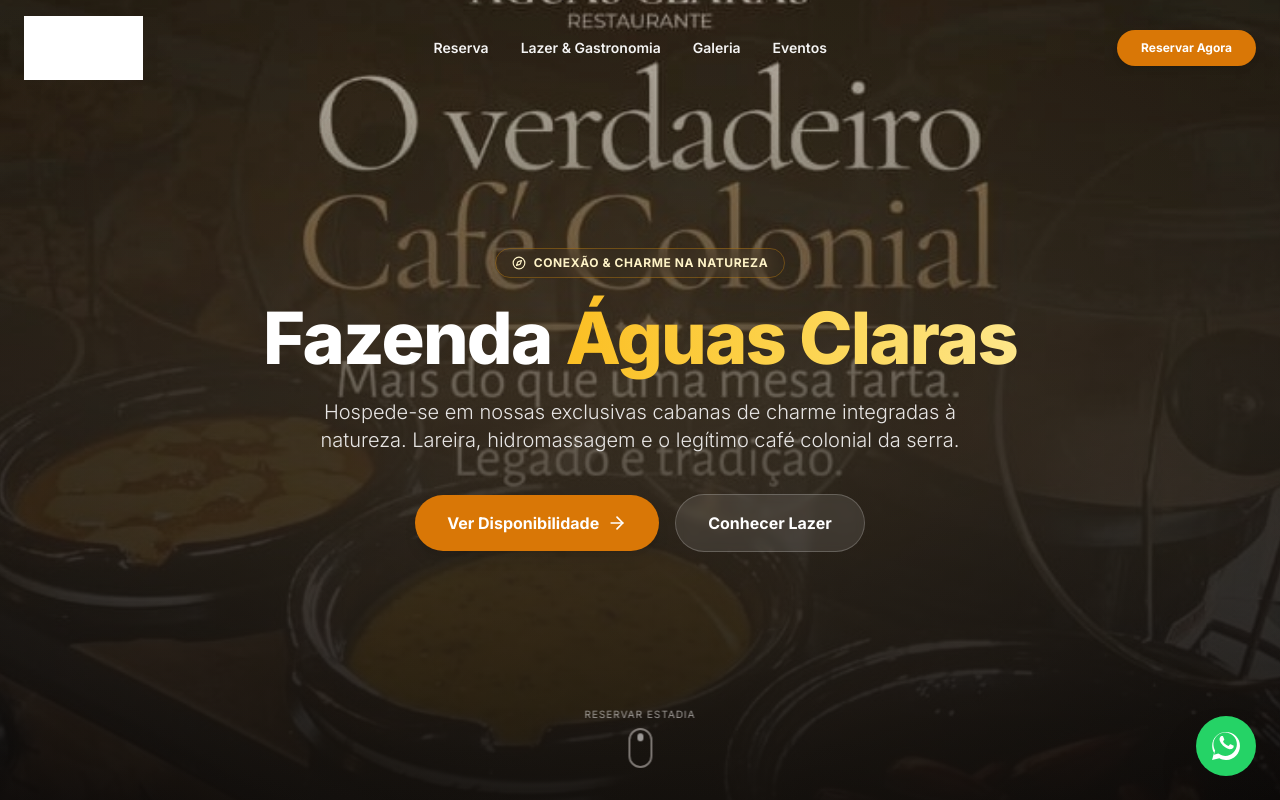
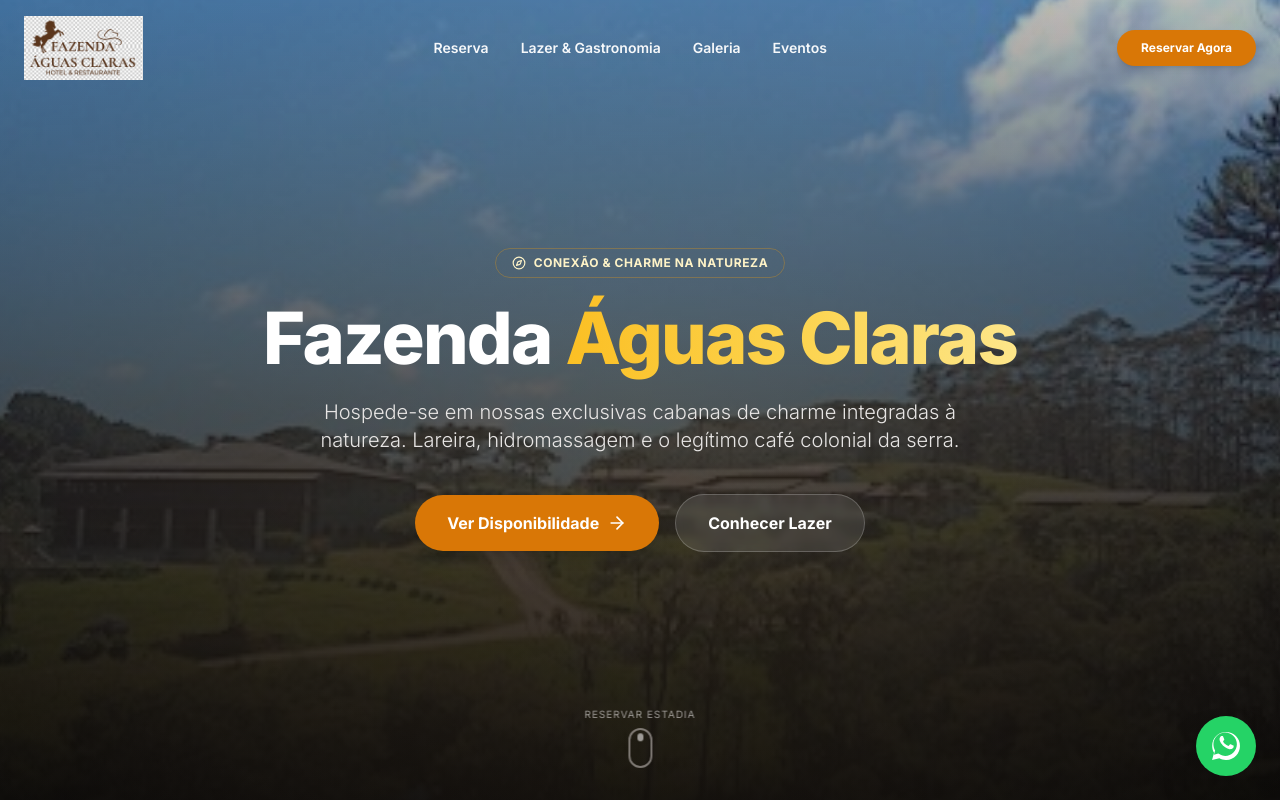
Before and after one commit to rodolf0santiag0/Hotel-Restaurante-Fazenda-guas-Claras-, a Next.js app: page / in a window 1280 px wide. Shown: the top 800 px of the page. Built offline with nearby package versions, Linux system fonts and the light colour scheme; no server answers; the database is empty.

Commit message:
feat: replace Hero background with new landscape photo and adjust logo blend modes

```diff
--- a/src/app/admin/agendamentos/page.tsx
+++ b/src/app/admin/agendamentos/page.tsx
@@ -415,9 +415,9 @@
         <div className="flex items-center gap-3">
           <div>
             <img
-              src="/images/logo.png"
+              src="/images/logo.png?v=3"
               alt="Logo Fazenda Águas Claras"
-              className="h-12 w-auto dark:brightness-0 dark:invert"
+              className="h-12 w-auto mix-blend-multiply dark:mix-blend-normal dark:brightness-0 dark:invert"
             />
           </div>
           <div>
--- a/src/app/page.tsx
+++ b/src/app/page.tsx
@@ -79,12 +79,12 @@
       {/* FLOATING HEADER NAVBAR */}
       <header className="absolute top-0 left-0 right-0 z-30 bg-transparent py-4">
         <div className="max-w-7xl mx-auto px-6 flex items-center justify-between">
-          {/* Logo (Transparent PNG - Inverted to White for dark background) */}
+          {/* Logo (Transparent PNG / Blended Brown Logo) */}
           <div className="cursor-pointer" onClick={() => scrollToSection('reserva')}>
             <img
-              src="/images/logo.png"
+              src="/images/logo.png?v=3"
               alt="Logo Fazenda Águas Claras"
-              className="h-16 w-auto brightness-0 invert"
+              className="h-16 w-auto mix-blend-multiply"
             />
           </div>
 
@@ -428,12 +428,12 @@
       <footer className="bg-stone-950 text-stone-400 py-16 border-t border-stone-850">
         <div className="max-w-7xl mx-auto px-6 grid grid-cols-1 md:grid-cols-3 gap-8 mb-12">
           <div className="space-y-4">
-            {/* Logo (Transparent PNG - Inverted to White for dark background) */}
+            {/* Logo (Transparent PNG / Blended White Logo) */}
             <div className="mb-2">
               <img
-                src="/images/logo.png"
+                src="/images/logo.png?v=3"
                 alt="Logo Fazenda Águas Claras"
-                className="h-14 w-auto brightness-0 invert"
+                className="h-14 w-auto invert mix-blend-screen"
               />
             </div>
             <p className="text-xs leading-relaxed max-w-sm">
```
Also changed, not shown: public/images/hero-bg.jpg.
